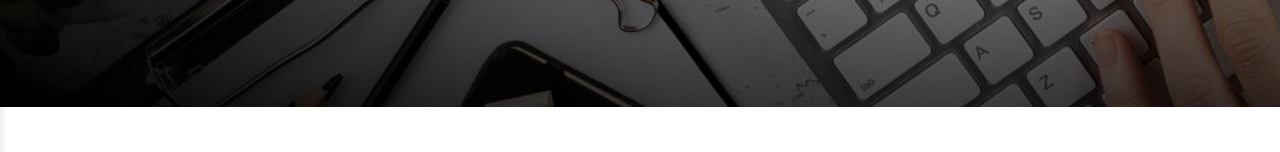
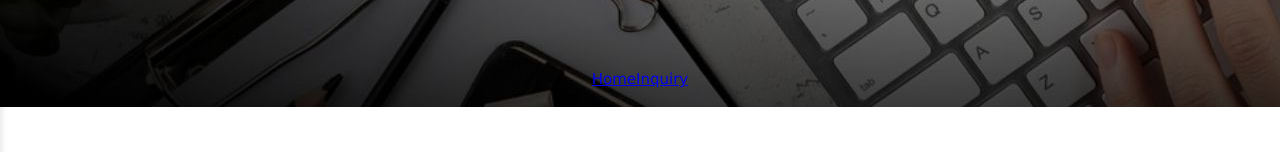
Before and after one commit to sujalkakadiya34/tractors, a React (Create React App) app: page /Inquiry in a window 1280 px wide. Shown: the part 323-475 px from the top of the page. Built offline with nearby package versions, Linux system fonts and the light colour scheme.

Commit message:
home and inquiry button set request a quote button

```diff
--- a/src/Blogs.css
+++ b/src/Blogs.css
@@ -466,6 +466,18 @@
   font-size: 35px;
   color: white;
 }
+
+.center2{
+  position: absolute;
+  top: 60%;
+  left: 50%;
+  transform: translate(-50%, -50%);
+  font-size: 15px;
+  color: rgb(255, 255, 255);
+  text-decoration:none;
+  margin-top: 150px;
+}
+
 @media (max-width: 768px) {
   .center {
     font-size: 32px;
--- a/src/Inquiry.js
+++ b/src/Inquiry.js
@@ -153,6 +153,10 @@ Products Selected: ${selectedProducts.join(", ") || "None"}`);
           <img src="/assets/inquiry.jpg" alt="Inquiry" />
           <div className="center">Inquiry</div>
           <div className="center1"><b>Discover Your Next Adventure</b></div>
+          <div className='center2'>
+            <a href="http://localhost:3000/">Home</a>
+            <a href="http://localhost:3000/inquiry">Inquiry</a>
+          </div>
         </div>
 
         {/* Title */}
```
Also changed, not shown: 11 other files (tests, documents, lock files or other folders).
